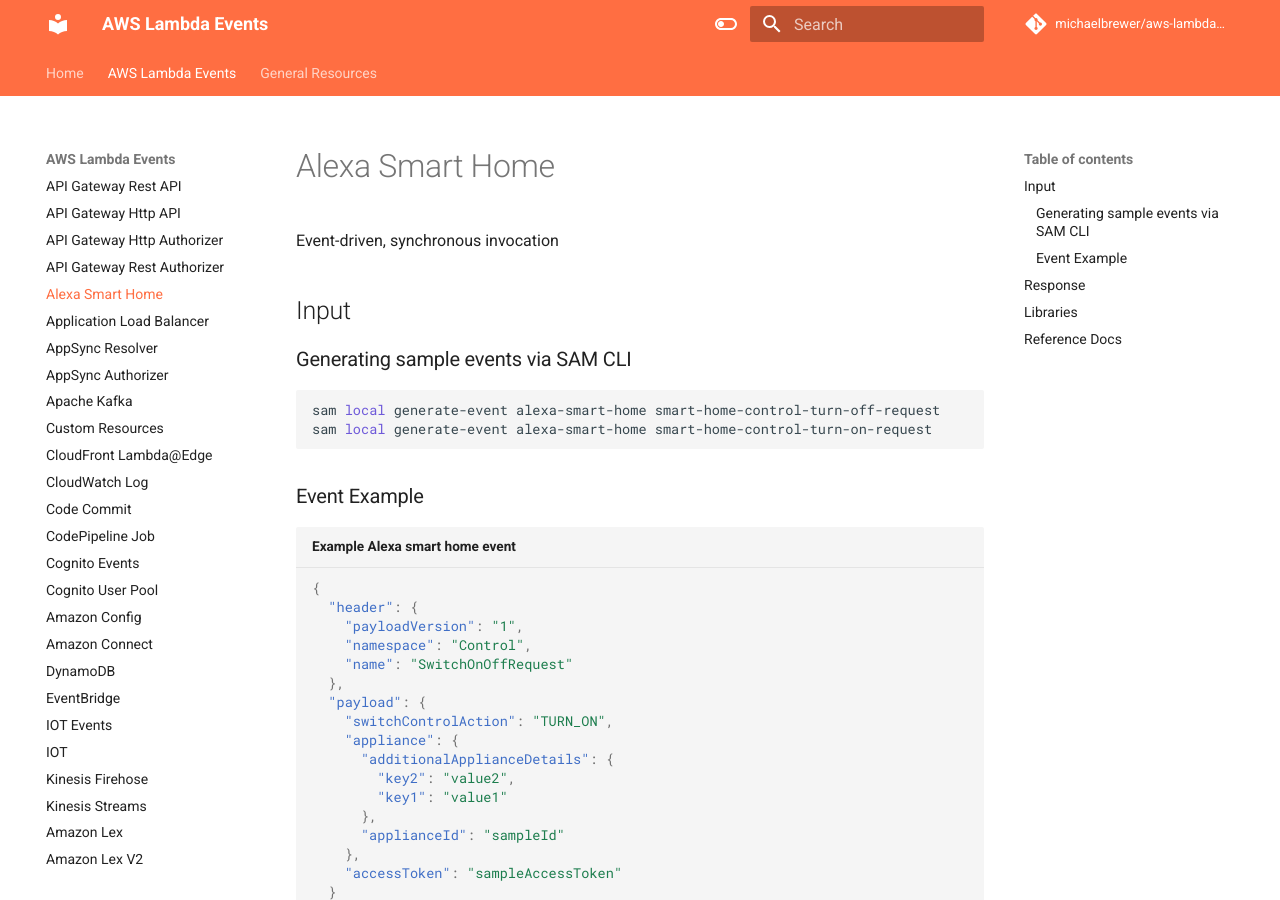
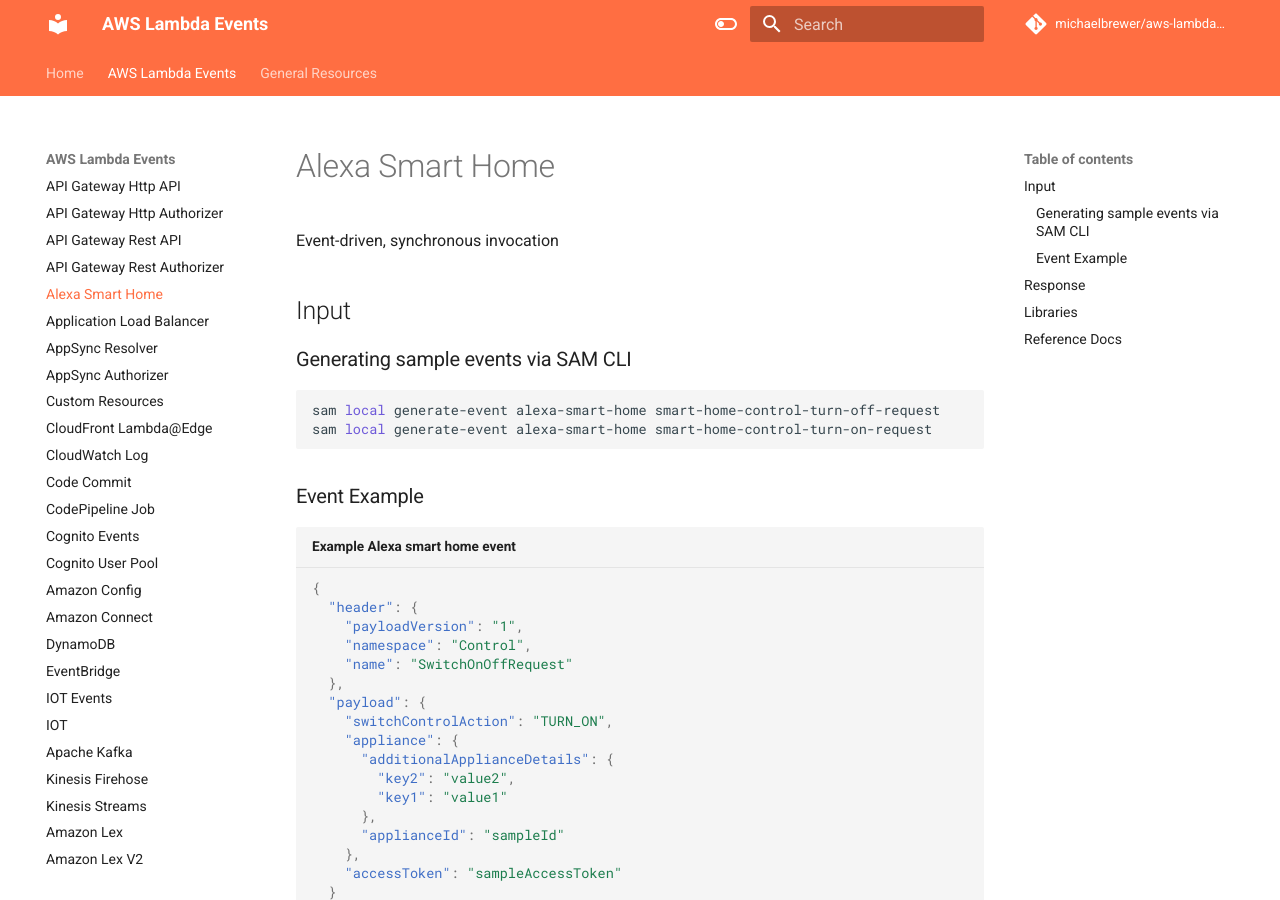
Before and after one commit to michaelbrewer/aws-lambda-events, an MkDocs documentation site: the page built from docs/alexa-smart-home.md, in a window 1280 px wide and 900 px high. Built offline with MkDocs 1.6.1 and Material for MkDocs 9.7.7, drawn with Linux system fonts in a browser that asks for light colours; comment, search, counter and statistics services are not loaded; some of the changed lines change nothing that is shown.

Commit message:
chore: nav updates

```diff
--- a/mkdocs.yml
+++ b/mkdocs.yml
@@ -58,15 +58,14 @@
 nav:
   - Home: index.md
   - AWS Lambda Events:
-    - api-rest.md
     - api-http-api.md
     - api-custom-authorizer-http.md
+    - api-rest.md
     - api-custom-authorizer-rest.md
     - alexa-smart-home.md
     - alb.md
     - appsync-resolver.md
     - appsync-authorizer.md
-    - apache-kafka.md
     - cloudformation.md
     - cloudfront-lambda-edge.md
     - cloudwatch-logs.md
@@ -80,6 +79,7 @@
     - event-bridge.md
     - iot-events.md
     - iot.md
+    - apache-kafka.md
     - kinesis-firehose.md
     - kinesis-streams.md
     - lex.md
```
